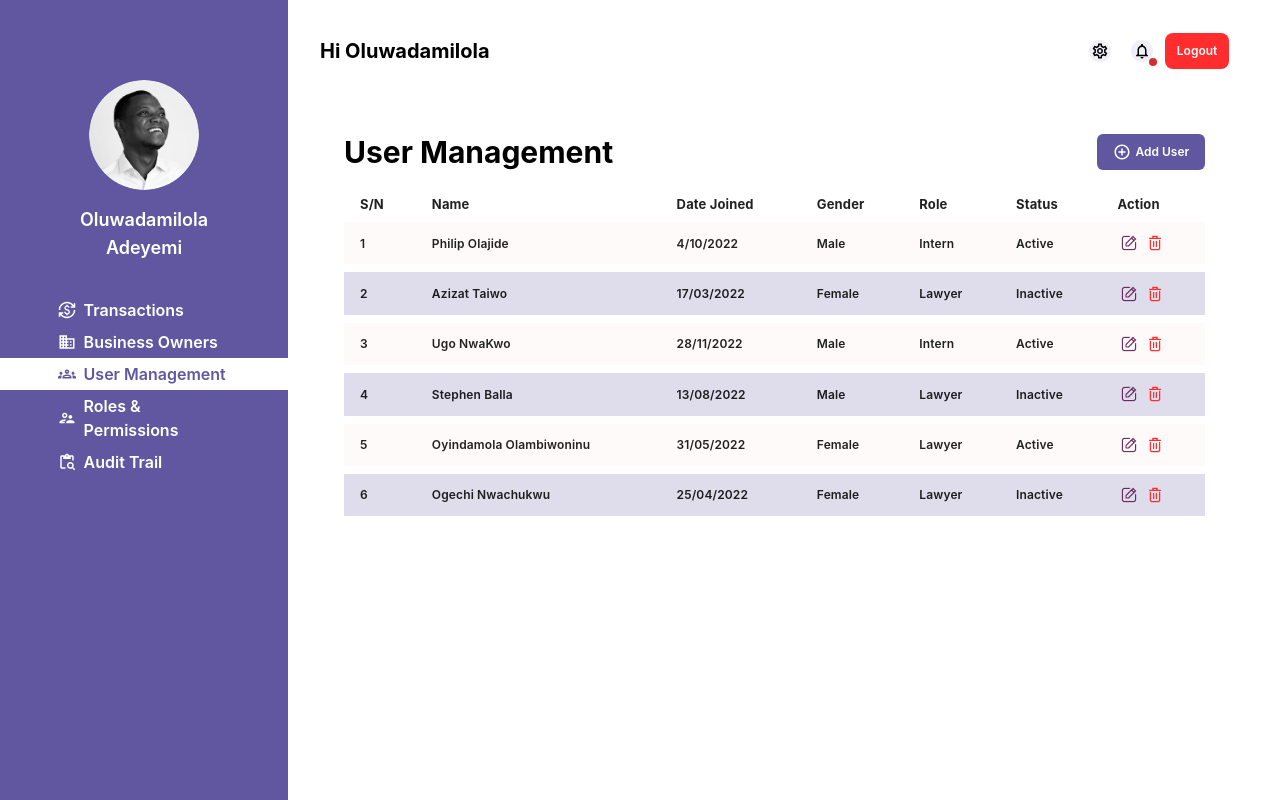
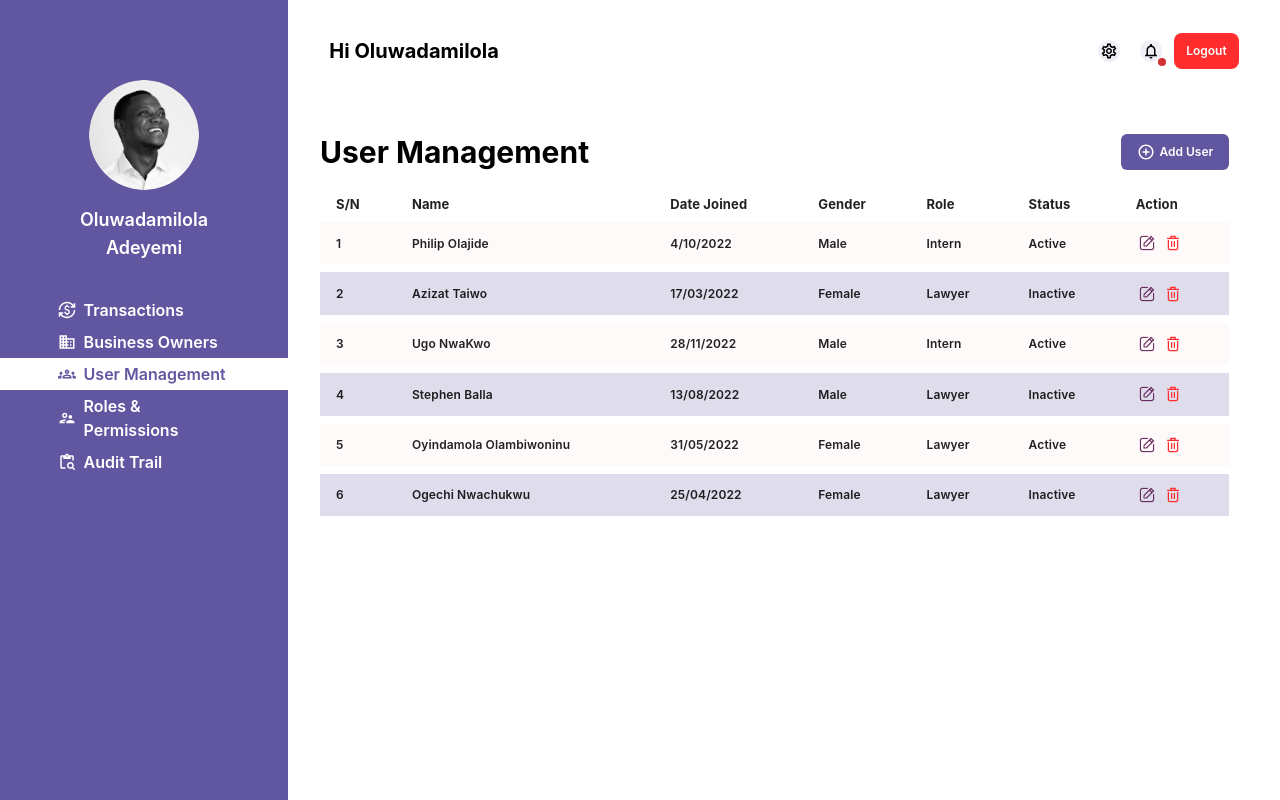
Before and after one commit to Whitegatesolutions/registree-admin-frontend, a Next.js app: page /user-management in a window 1280 px wide. Shown: the top 800 px of the page. Built offline with nearby package versions, Linux system fonts and the light colour scheme.

Commit message:
responsive table pages

```diff
--- a/components/layouts/dashboard-top-bar.tsx
+++ b/components/layouts/dashboard-top-bar.tsx
@@ -29,8 +29,8 @@ export const DashboardTopBar :FC<Props> = ({pageTitle, showControls = true}) =>
         router.replace('/login');
     }
     return(
-        <header className="sticky top-0 z-10 bg-white w-full flex justify-center lg:justify-start lg:ml-8">
-            <div className='w-11/12'>
+        <header className="w-full sticky top-0 z-10 bg-white flex justify-center">
+            <div className='lg:w-11/12 w-full'>
                 <div className="w-full my-8 flex justify-between items-center">
                     <section className="md:flex text-xl font-bold text-black">
                         <span className='hidden lg:flex'>{pageTitle}</span>
--- a/components/layouts/main-layout.tsx
+++ b/components/layouts/main-layout.tsx
@@ -11,7 +11,7 @@ import CurrencyExchangeOutlinedIcon from '@mui/icons-material/CurrencyExchangeOu
 import BusinessOutlinedIcon from '@mui/icons-material/BusinessOutlined';
 
 type Props = {
-    children : JSX.Element
+    children ?: JSX.Element
 };
 const UserSideNavigationValues : SidebarElementValuesObject = {
     firstName : 'Oluwadamilola',
@@ -49,19 +49,20 @@ const UserSideNavigationValues : SidebarElementValuesObject = {
 export const returnValues = () :SidebarElementValuesObject => {
     return UserSideNavigationValues;
 }
-
+//className="w-full flex justify-center lg:justify-start lg:ml-8 md:py-4 md:px-0"
 const MainLayout : FC<Props> = ({children}) : JSX.Element => {
     return(
         <Fragment>
-           <div className="flex">
+            <div className="flex w-full">
                 <SideBarNavigation values={returnValues()}/>
-                <main className="flex-1 bg-white text-black">
+                <div className="flex-1 bg-white text-black">
                     <DashboardTopBar pageTitle="Hi Oluwadamilola" showControls={true}/>
-                    <div className="w-full flex justify-center lg:justify-start lg:ml-8 md:py-4 md:px-0">
+                    <div className="w-full flex justify-center lg:justify-start lg:ml-8 md:py-4">
                         {children}
                     </div>
-                </main>
-           </div>
+                </div>
+            </div>
+
         </Fragment>
     );
 }
--- a/components/layouts/sidebar.tsx
+++ b/components/layouts/sidebar.tsx
@@ -15,7 +15,7 @@ export const SideBarNavigation :FC<Props> = ({values : {firstName,lastName,image
     return(
         <div>
             <div className='hidden lg:flex lg:w-72 bg-[#6157A0] h-full text-white'>
-                <div className='fixed lg:flex lg:w-64 xl:w-72 h-full bg-[#6157A0]'>
+                <div className='fixed lg:flex lg:w-72 h-full bg-[#6157A0]'>
                     <div className="w-full h-auto mt-20">
                         <div className="flex justify-center">
                             <Avatar src={'/static-img.png'} sx={{
--- a/components/modules/jobs-module/jobs-component.tsx
+++ b/components/modules/jobs-module/jobs-component.tsx
@@ -1,27 +1,37 @@
 import MainLayout from "../../layouts/main-layout";
 import ControlPointRoundedIcon from '@mui/icons-material/ControlPointRounded';
 import JobsTable from "./jobs-table";
-import { Box, Container } from "@mui/material";
+import { Box, Container, Grid } from "@mui/material";
+import { DashboardTopBar } from "../../layouts/dashboard-top-bar";
+import React from 'react';
 
 const JobsComponent = () :JSX.Element =>{
 
     return(
+        <React.Fragment>
+            <div className="lg:hidden w-full flex justify-center">
+                <div className="w-11/12 flex flex-col">
+                    <div className="w-full">
+                        <DashboardTopBar pageTitle="Hi Oluwadamilola" showControls={true}/>
+                    </div>
+                    <div className="w-full flex justify-between my-8">
+                        <p className="text-3xl text-black font-bold">My&nbsp;Jobs</p>
+                    </div>
+                    <JobsTable/>
+                </div>
+
+            </div>
+            <div className="hidden lg:flex">
                 <MainLayout>
                     <div className="w-11/12">
-            <Container sx={{width : 1}}>
                         <div className="w-full flex justify-between my-8">
                             <p className="text-3xl text-black font-bold">My&nbsp;Jobs</p>
-                    {/* <button className="flex justify-center items-center gap-1 text-xs font-semibold text-white py-2 px-4 rounded-md bg-[#6157A0]">
-                        <ControlPointRoundedIcon sx={{fontSize : '18px'}}/>
-                        Add&nbsp;User
-                    </button> */}
                         </div>
-                <Box sx={{ width : 1, height: 500 }}>
                         <JobsTable/>
-                </Box>
-            </Container>
                     </div>
                 </MainLayout>
+            </div>
+        </React.Fragment>
     );
 }
 
--- a/components/modules/user-management-module/user-management.tsx
+++ b/components/modules/user-management-module/user-management.tsx
@@ -2,13 +2,19 @@ import MainLayout from "../../layouts/main-layout";
 import ControlPointRoundedIcon from '@mui/icons-material/ControlPointRounded';
 import UserManagementTable from './user-management-table';
 import { Box, Container } from "@mui/material";
+import { DashboardTopBar } from "../../layouts/dashboard-top-bar";
+import React from 'react';
+import JobsTable from "../jobs-module/jobs-table";
 
 const UserManagement = () :JSX.Element =>{
 
     return(
-        <MainLayout>
-           <div className="w-11/12">
-                <Container sx={{width : 1}}>
+        <React.Fragment>
+            <div className="lg:hidden w-full flex justify-center">
+                <div className="w-11/12 flex flex-col">
+                    <div className="w-full">
+                        <DashboardTopBar pageTitle="Hi Oluwadamilola" showControls={true}/>
+                    </div>
                     <div className="w-full flex justify-between my-4">
                         <p className="text-xl md:text-2xl lg:text-3xl text-black font-bold">User Management</p>
                         <button className="flex justify-center items-center gap-1 text-xs font-semibold text-white py-2 px-4 rounded-md bg-[#6157A0]">
@@ -16,14 +22,24 @@ const UserManagement = () :JSX.Element =>{
                             Add&nbsp;User
                         </button>
                     </div>
-
-                    {/* users table */}
-                    <Box sx={{ width : 1, height: 500 }}>
+                    <UserManagementTable/>
+                </div>
+            </div>
+            <div className="hidden lg:flex">
+                <MainLayout>
+                    <div className="w-11/12">
+                        <div className="w-full flex justify-between my-4">
+                            <p className="text-xl md:text-2xl lg:text-3xl text-black font-bold">User&nbsp;Management</p>
+                            <button className="flex justify-center items-center gap-1 text-xs font-semibold text-white py-2 px-4 rounded-md bg-[#6157A0]">
+                                <ControlPointRoundedIcon sx={{fontSize : '18px'}}/>
+                                Add&nbsp;User
+                            </button>
+                        </div>
                         <UserManagementTable/>
-                    </Box>
-                </Container>
-           </div>
-        </MainLayout>
+                    </div>
+                </MainLayout>
+            </div>
+        </React.Fragment>
     );
 }
 
```
Lines whose indentation alone changed are shown as unchanged.
